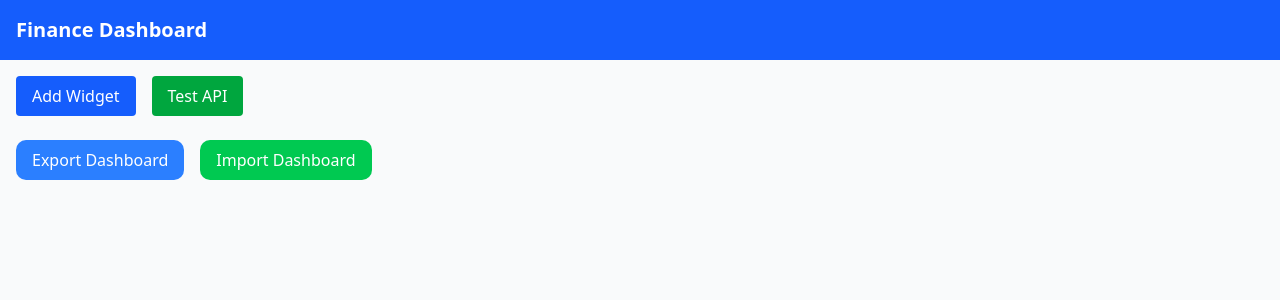
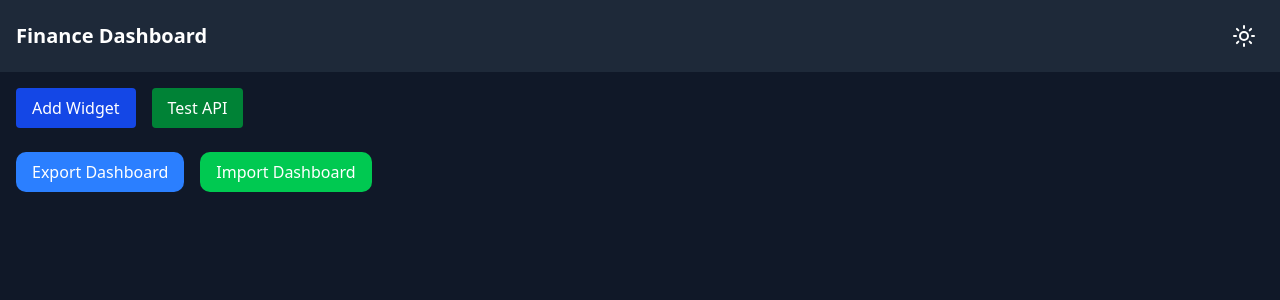
Before and after one commit to Neeharikajha/finance-dashboard, a Next.js app: page / in a window 1280 px wide. Shown: the top 300 px of the page. Built offline with nearby package versions, Linux system fonts and the light colour scheme.

Commit message:
light and dark theme

```diff
--- a/package.json
+++ b/package.json
@@ -9,6 +9,7 @@
     "lint": "eslint"
   },
   "dependencies": {
+    "@heroicons/react": "^2.2.0",
     "@radix-ui/react-slot": "^1.2.3",
     "@reduxjs/toolkit": "^2.9.0",
     "class-variance-authority": "^0.7.1",
--- a/src/app/layout.js
+++ b/src/app/layout.js
@@ -1,16 +1,46 @@
+// "use client";
+// import { Provider } from "react-redux";
+// import { store } from "../store";
+// import './globals.css';
+
+// export default function RootLayout({ children }) {
+//   return (
+//     <html lang="en">
+//       <body>
+//         <Provider store={store}>
+//           {children}
+//         </Provider>
+//       </body>
+//     </html>
+//   );
+// }
+
+
 "use client";
+
+import { useState, createContext, useContext } from "react";
 import { Provider } from "react-redux";
 import { store } from "../store";
-import './globals.css';
+import "./globals.css";
+
+// Create Theme Context
+export const ThemeContext = createContext();
 
 export default function RootLayout({ children }) {
+  const [darkMode, setDarkMode] = useState(true);
+
   return (
     <html lang="en">
-      <body>
-        <Provider store={store}>
-          {children}
-        </Provider>
-      </body>
+      <ThemeContext.Provider value={{ darkMode, setDarkMode }}>
+        <body className={darkMode ? "bg-gray-900 text-white" : "bg-white text-gray-900"}>
+          <Provider store={store}>
+            {children}
+          </Provider>
+        </body>
+      </ThemeContext.Provider>
     </html>
   );
 }
+
+// Custom hook for easier usage
+export const useTheme = () => useContext(ThemeContext);
--- a/src/app/page.js
+++ b/src/app/page.js
@@ -1,3 +1,118 @@
+// "use client";
+// import { useSelector, useDispatch } from "react-redux";
+// import { useState } from "react";
+
+// import Header from "../components/newComponents/Header";
+// import DashboardGrid from "../components/newComponents/DashboardGrid";
+// import AddWidgetModal from "../components/newComponents/AddWidgetModal";
+// import WidgetConfigModal from "../components/newComponents/WidgetConfigModal";
+// import ApiTester from "../components/newComponents/ApiTester";
+
+// import { addWidget, removeWidget, editWidget } from "../store/widgetsSlice";
+
+// export default function HomePage() {
+//   const widgets = useSelector((state) => state.widgets.widgets);
+//   const dispatch = useDispatch();
+
+//   // Add/Edit modal state
+//   const [isModalOpen, setIsModalOpen] = useState(false);
+//   const [editingWidget, setEditingWidget] = useState(null);
+
+//   // Config panel state
+//   const [isConfigOpen, setConfigOpen] = useState(false);
+//   const [configWidget, setConfigWidget] = useState(null);
+
+//   // API Tester state
+//   const [showApiTester, setShowApiTester] = useState(false);
+
+//   // Add or update widget
+//   const handleAddWidget = (widget) => {
+//     if (editingWidget) {
+//       dispatch(editWidget({ ...widget, id: editingWidget.id }));
+//       setEditingWidget(null);
+//     } else {
+//       dispatch(addWidget({ ...widget, id: Date.now() }));
+//     }
+//     setIsModalOpen(false);
+//   };
+
+//   const handleDeleteWidget = (id) => {
+//     dispatch(removeWidget(id));
+//   };
+
+//   const handleEditWidget = (widget) => {
+//     setEditingWidget(widget);
+//     setIsModalOpen(true);
+//   };
+
+//   const handleConfigWidget = (widget) => {
+//     setConfigWidget(widget);
+//     setConfigOpen(true);
+//   };
+
+//   const handleSaveConfig = (updatedProps) => {
+//     dispatch(editWidget(updatedProps));
+//     setConfigOpen(false);
+//   };
+
+//   return (
+//     <div className="min-h-screen bg-gray-50">
+//       <Header />
+
+//       <div className="p-4 max-w-7xl mx-auto">
+//         <div className="flex gap-4 mb-6">
+//           <button
+//             onClick={() => {
+//               setEditingWidget(null);
+//               setIsModalOpen(true);
+//             }}
+//             className="px-4 py-2 bg-blue-600 text-white rounded hover:bg-blue-700"
+//           >
+//             Add Widget
+//           </button>
+
+//           <button
+//             onClick={() => setShowApiTester(!showApiTester)}
+//             className="px-4 py-2 bg-green-600 text-white rounded hover:bg-green-700"
+//           >
+//             {showApiTester ? "Hide" : "Test"} API
+//           </button>
+//         </div>
+
+//         {showApiTester && (
+//           <div className="mb-6">
+//             <ApiTester />
+//           </div>
+//         )}
+
+//         <DashboardGrid
+//           widgets={widgets}
+//           onDelete={handleDeleteWidget}
+//           onEdit={handleEditWidget}
+//           onConfig={handleConfigWidget}
+//         />
+//       </div>
+
+//       {/* Add/Edit Widget Modal */}
+//       <AddWidgetModal
+//         isOpen={isModalOpen}
+//         onClose={() => setIsModalOpen(false)}
+//         onAdd={handleAddWidget}
+//         editingWidget={editingWidget}
+//       />
+
+//       {/* Widget Configuration Panel */}
+//       <WidgetConfigModal
+//         isOpen={isConfigOpen}
+//         onClose={() => setConfigOpen(false)}
+//         widget={configWidget}
+//         onSave={handleSaveConfig}
+//       />
+//     </div>
+//   );
+// }
+
+
 "use client";
 import { useSelector, useDispatch } from "react-redux";
 import { useState } from "react";
@@ -9,10 +124,13 @@ import WidgetConfigModal from "../components/newComponents/WidgetConfigModal";
 import ApiTester from "../components/newComponents/ApiTester";
 
 import { addWidget, removeWidget, editWidget } from "../store/widgetsSlice";
+import { useTheme } from "./layout"; // <- Import the theme
 
 export default function HomePage() {
   const widgets = useSelector((state) => state.widgets.widgets);
   const dispatch = useDispatch();
+
+  const { darkMode } = useTheme(); // <- Get darkMode state
 
   // Add/Edit modal state
   const [isModalOpen, setIsModalOpen] = useState(false);
@@ -56,7 +174,11 @@ export default function HomePage() {
   };
 
   return (
-    <div className="min-h-screen bg-gray-50">
+    <div
+      className={`min-h-screen transition-colors duration-300 ${
+        darkMode ? "bg-gray-900 text-white" : "bg-gray-50 text-gray-900"
+      }`}
+    >
       <Header />
 
       <div className="p-4 max-w-7xl mx-auto">
@@ -66,14 +188,18 @@ export default function HomePage() {
               setEditingWidget(null);
               setIsModalOpen(true);
             }}
-            className="px-4 py-2 bg-blue-600 text-white rounded hover:bg-blue-700"
+            className={`px-4 py-2 rounded hover:brightness-110 transition ${
+              darkMode ? "bg-blue-700 text-white" : "bg-blue-600 text-white"
+            }`}
           >
             Add Widget
           </button>
 
           <button
             onClick={() => setShowApiTester(!showApiTester)}
-            className="px-4 py-2 bg-green-600 text-white rounded hover:bg-green-700"
+            className={`px-4 py-2 rounded hover:brightness-110 transition ${
+              darkMode ? "bg-green-700 text-white" : "bg-green-600 text-white"
+            }`}
           >
             {showApiTester ? "Hide" : "Test"} API
           </button>
--- a/src/components/newComponents/Header.jsx
+++ b/src/components/newComponents/Header.jsx
@@ -1,9 +1,60 @@
+
+
+// "use client";
+
+// import { useTheme } from "../../app/layout"; // adjust path
+// import { useState } from "react";
+
+// export default function Header() {
+//   const { darkMode, setDarkMode } = useTheme();
+
+//   const toggleTheme = () => setDarkMode(!darkMode);
+
+//   return (
+//     <header
+//       className={`p-4 flex justify-between items-center transition-colors duration-300 ${
+//         darkMode ? "bg-gray-800 text-white" : "bg-gray-100 text-gray-900"
+//       }`}
+//     >
+//       <h1 className="text-xl font-bold">Finance Dashboard</h1>
+//       <button
+//         onClick={toggleTheme}
+//         className="p-2 text-2xl hover:bg-gray-200 dark:hover:bg-gray-700 rounded-full transition"
+//       >
+//         {darkMode ? "🌙" : "🌞"}
+//       </button>
+//     </header>
+//   );
+// }
+
+
 "use client";
 
+import { useTheme } from "../../app/layout"; // adjust path
+import { Sun } from "lucide-react"; // Make sure lucide-react is installed
+
 export default function Header() {
+  const { darkMode, setDarkMode } = useTheme();
+
+  const toggleTheme = () => setDarkMode(!darkMode);
+
   return (
-    <header className="bg-blue-600 text-white p-4 flex justify-between items-center">
+    <header
+      className={`p-4 flex justify-between items-center transition-colors duration-300 ${
+        darkMode ? "bg-gray-800 text-white" : "bg-gray-100 text-gray-900"
+      }`}
+    >
       <h1 className="text-xl font-bold">Finance Dashboard</h1>
+      <button
+        onClick={toggleTheme}
+        className="p-2 rounded-full hover:bg-gray-200 dark:hover:bg-gray-700 transition"
+      >
+        {darkMode ? (
+          <Sun className="h-6 w-6 text-white" /> // filled/white sun for dark mode
+        ) : (
+          <Sun className="h-6 w-6 text-yellow-400" /> // empty/light yellow sun for light mode
+        )}
+      </button>
     </header>
   );
 }
```
Also changed, not shown: 1 other file (tests, documents, lock files or other folders).
